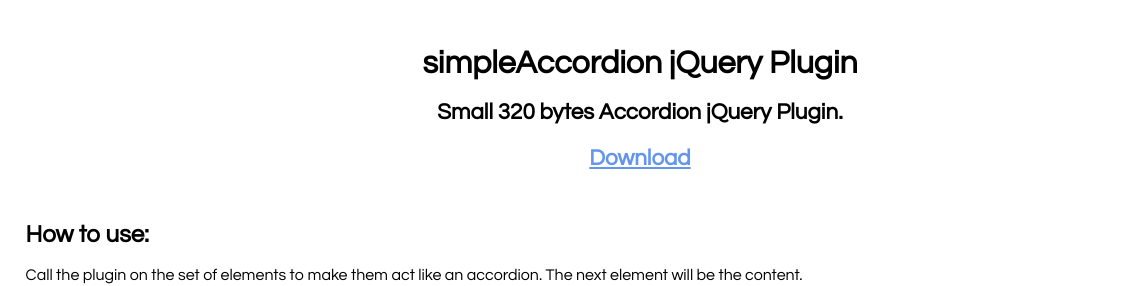
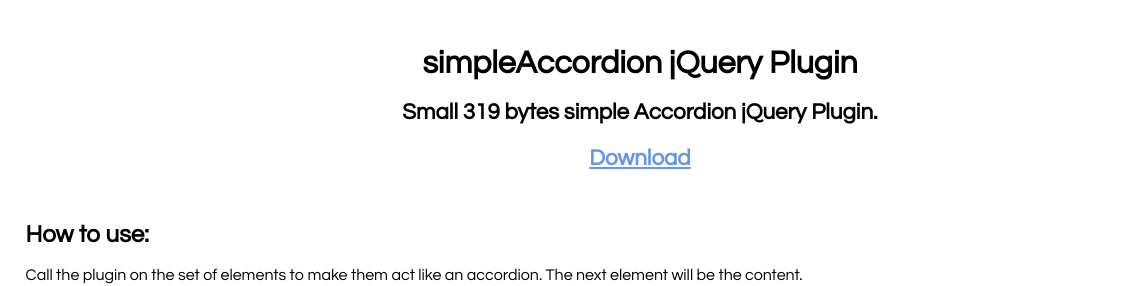
Before and after one commit to Masquerade-Circus/simpleAccordion.js, a plain HTML site: page index.html in a window 1280 px wide. Shown: the top 286 px of the page, 0-1127 px from the left. Drawn offline with Linux system fonts and the light colour scheme.

Commit message:
no message

```diff
--- a/index.html
+++ b/index.html
@@ -46,7 +46,7 @@
 				<a href="http://github.com/Masquerade-Circus/simpleAccordion.js" title="Fork me on Github" class="github" target="_blank"><img src="github.png" alt="Github" width="149" height="149"></a>
 				<h1 class="tc"><b>simpleAccordion jQuery Plugin</b></h1>
 				<b class="description">
-					Small 320 bytes Accordion jQuery Plugin.
+					Small 319 bytes simple Accordion jQuery Plugin.
 					<br><br><a href="https://github.com/Masquerade-Circus/simpleAccordion.js/archive/master.zip" title="Download" class="download" target="_blank">Download</a>
 				</b>
 
```
Also changed, not shown: 1 other file.
